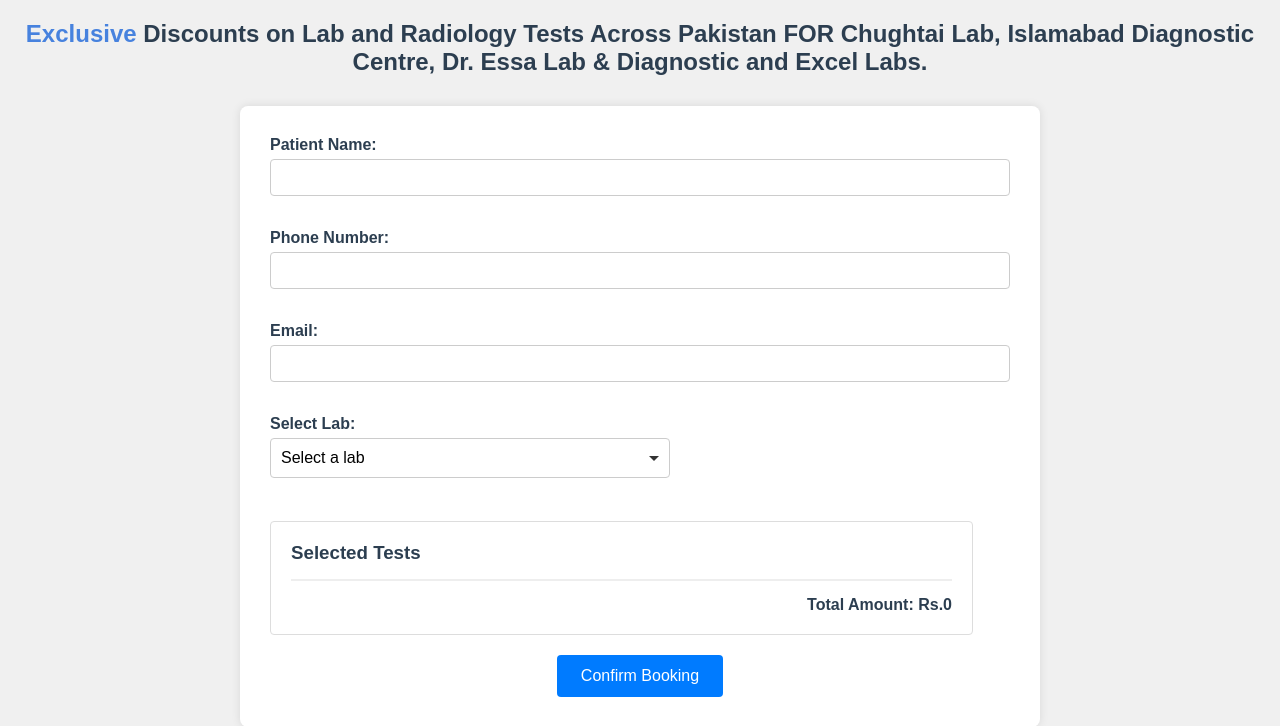
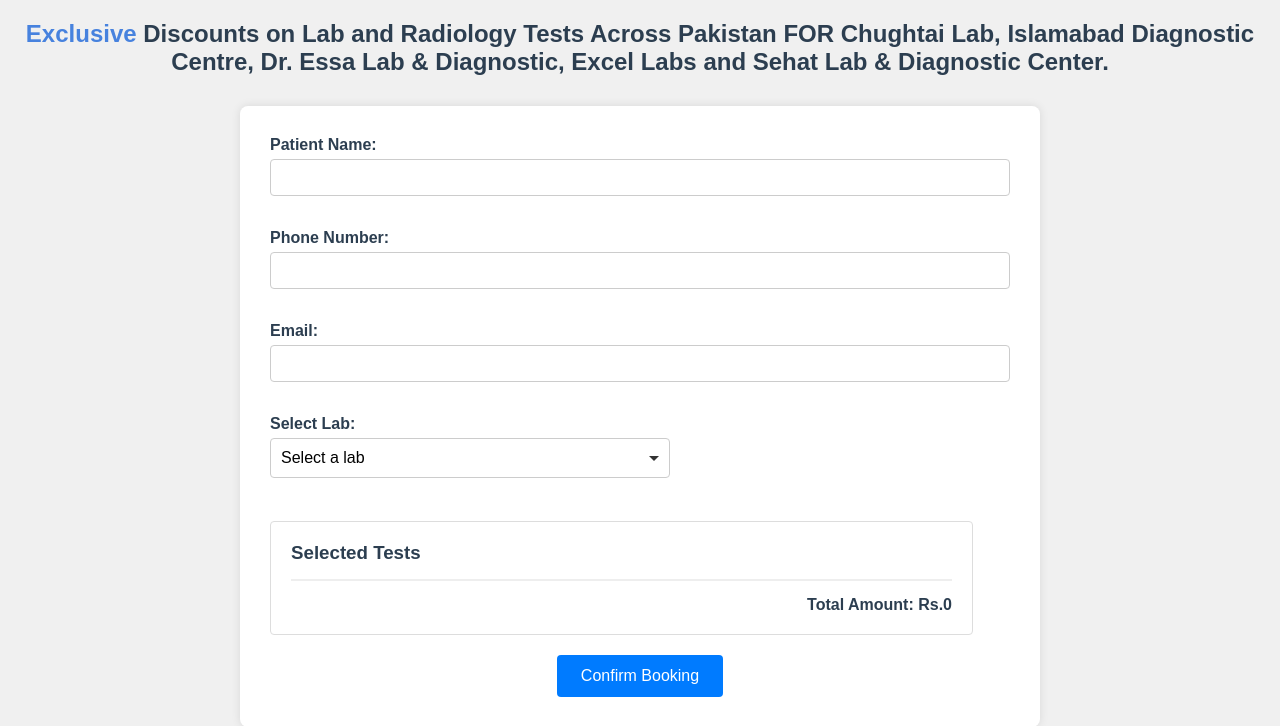
Before and after one commit to hellotabeeb/python-labtests-webapp, a Flask app: page /labs in a window 1280 px wide. Shown: the top 726 px of the page. Run offline with Flask 3, Linux system fonts and the light colour scheme; parts of the project's set-up code (start-up, migrations or seed data) failed here and were passed over.

Commit message:
sehat lab added

```diff
--- a/app/routes.py
+++ b/app/routes.py
@@ -1577,6 +1577,31 @@ def book():
             flash('Excel Lab booking successful! A confirmation email has been sent.', 'success')
             logger.info(f"Excel Lab booking successful for user {email}.")
 
+        elif lab == 'sehat-lab':
+            code, tests_details = move_code_to_availed(name, phone, email, selected_tests, discount_type, lab)
+            if not code:
+                flash('No available booking codes found.', 'error')
+                return redirect(url_for('main.index'))
+
+            # Sehat Lab: no discount codes — direct pricing only
+            code = 'N/A'
+
+            current_month = datetime.utcnow().strftime('%m-%Y')
+            availed_code_data = {
+                'name': name,
+                'phone': phone,
+                'email': email,
+                'lab': lab,
+                'code': code,
+                'tests': tests_details,
+                'timestamp': datetime.utcnow().strftime('%Y-%m-%d %H:%M:%S'),
+                'discount_type': '0%'
+            }
+            db.collection('availedCodes').document(current_month).collection('details').document(f"sehat_{datetime.utcnow().strftime('%Y%m%d%H%M%S')}").set(availed_code_data)
+            send_email(email, name, tests_details, code, "Sehat Lab & Diagnostic Center", is_twelve_percent=False)
+            flash('Sehat Lab booking successful! A confirmation email has been sent.', 'success')
+            logger.info(f"Sehat Lab booking successful for user {email}.")
+
         else:
             flash('Invalid lab selection.', 'error')
             logger.warning(f"Invalid lab selection: {lab}")
@@ -1605,7 +1630,8 @@ def get_tests():
             'chughtai-lab': 'labs/chughtaiLab/tests',
             'idc-islamabad': 'labs/IDC/tests',
             'dr-essa-lab': 'labs/essa/tests',     # Added Dr. Essa Lab
-            'another-lab': 'labs/excel/tests'     # Added Excel Lab
+            'another-lab': 'labs/excel/tests',     # Added Excel Lab
+            'sehat-lab': 'labs/sehatLab/tests'     # Added Sehat Lab
         }
 
         lab = request.args.get('lab', 'chughtai-lab')
--- a/app/static/js/app.js
+++ b/app/static/js/app.js
@@ -72,6 +72,12 @@ window.addEventListener('click', (e) => {
             defaultDiscount: 15,
             highDiscountTests: [],
             highDiscountPercentage: 15,
+            testsToPlaceLast: []
+        },
+        'sehat-lab': {
+            defaultDiscount: 0,
+            highDiscountTests: [],
+            highDiscountPercentage: 0,
             testsToPlaceLast: []
         }
     };
@@ -438,7 +444,7 @@ window.addEventListener('click', (e) => {
         filterButtons.forEach(btn => btn.classList.remove('active'));
         discountTypeInput.value = '';
 
-        if (selectedLab === 'chughtai-lab' || selectedLab === 'idc-islamabad' || selectedLab === 'dr-essa-lab' || selectedLab === 'another-lab') {
+        if (selectedLab === 'chughtai-lab' || selectedLab === 'idc-islamabad' || selectedLab === 'dr-essa-lab' || selectedLab === 'another-lab' || selectedLab === 'sehat-lab') {
             testSelectionContainer.style.display = 'block';
             comingSoonMessage.style.display = 'none';
 
--- a/app/templates/index.html
+++ b/app/templates/index.html
@@ -23,7 +23,7 @@
 
     <!-- Header -->
     <h1 class="first">
-         <span style="color: #4782DE;">Exclusive</span> Discounts on Lab and Radiology Tests Across Pakistan FOR Chughtai Lab, Islamabad Diagnostic Centre, Dr. Essa Lab & Diagnostic and Excel Labs.<br>
+         <span style="color: #4782DE;">Exclusive</span> Discounts on Lab and Radiology Tests Across Pakistan FOR Chughtai Lab, Islamabad Diagnostic Centre, Dr. Essa Lab & Diagnostic, Excel Labs and Sehat Lab & Diagnostic Center.<br>
     </h1>
 
     <!-- Booking Form -->
@@ -65,6 +65,9 @@
                     </span>
                     <span class="custom-option" data-value="another-lab">
                         <img src="{{ url_for('static', filename='excel.png') }}" alt="Excel Lab"> Excel Lab
+                    </span>
+                    <span class="custom-option" data-value="sehat-lab">
+                        <img src="{{ url_for('static', filename='sehat_lab_logo.png') }}" alt="Sehat Lab"> Sehat Lab & Diagnostic Center
                     </span>
                 </div>
             </div>
```
Also changed, not shown: app/utils.py (+26 -8 lines), app/static/sehat_lab_logo.png (added).
